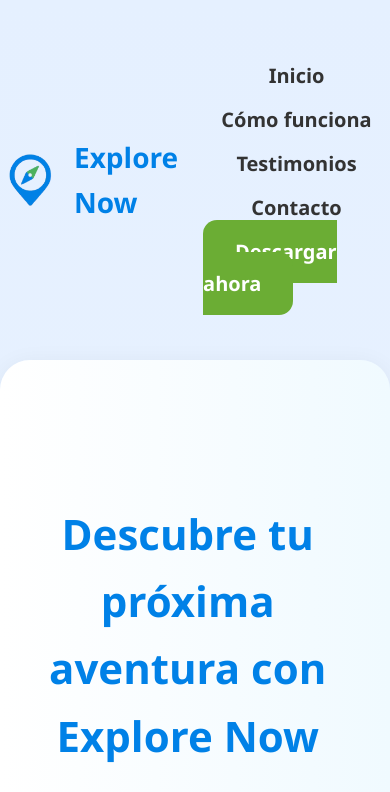
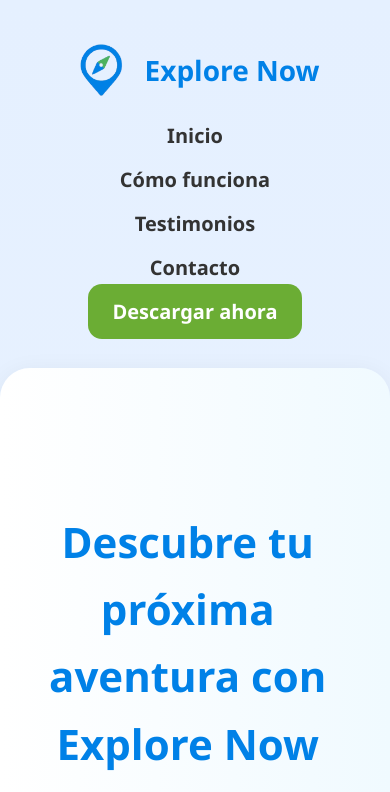
Before and after one commit to LAXTH/ExploreNow.github.io, a plain HTML site: page index.html in a window 390 px wide. Shown: the top 792 px of the page. Drawn offline with Linux system fonts and the light colour scheme.

Commit message:
Add files via upload

```diff
--- a/style.css
+++ b/style.css
@@ -383,6 +383,24 @@ footer .logo p {
 }
 
 @media (max-width: 768px) {
+    .header {
+        flex-direction: column;
+        align-items: center;
+        gap: 20px;
+        padding: 40px 0;
+    }
+
+    .navbar ul {
+        flex-direction: column;
+        align-items: center;
+        gap: 18px;
+    }
+
+    .btn {
+        padding: 14px 24px;
+        font-size: 18px;
+    }
+
     .hero, .ai-container {
         flex-direction: column;
         text-align: center;
```
